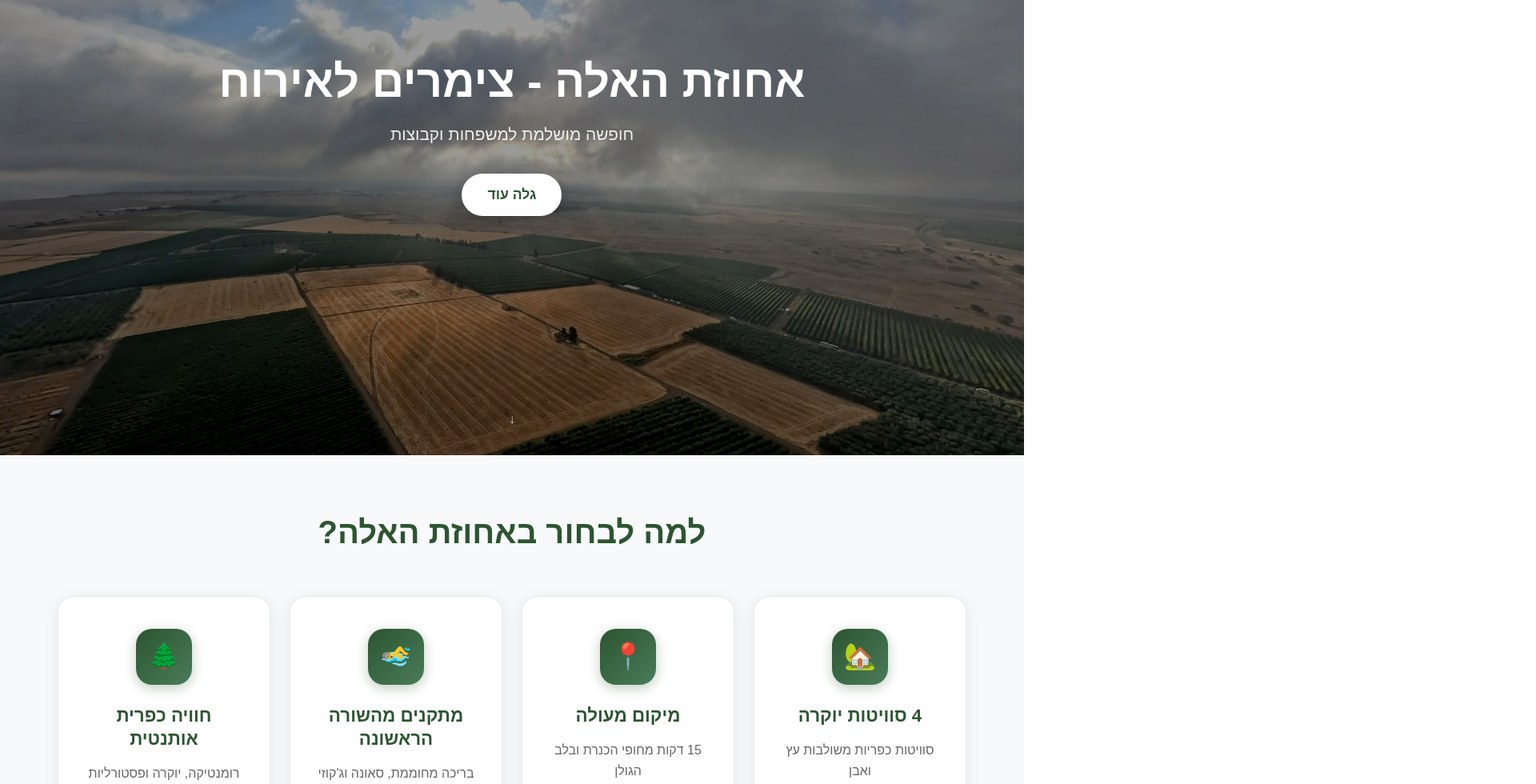
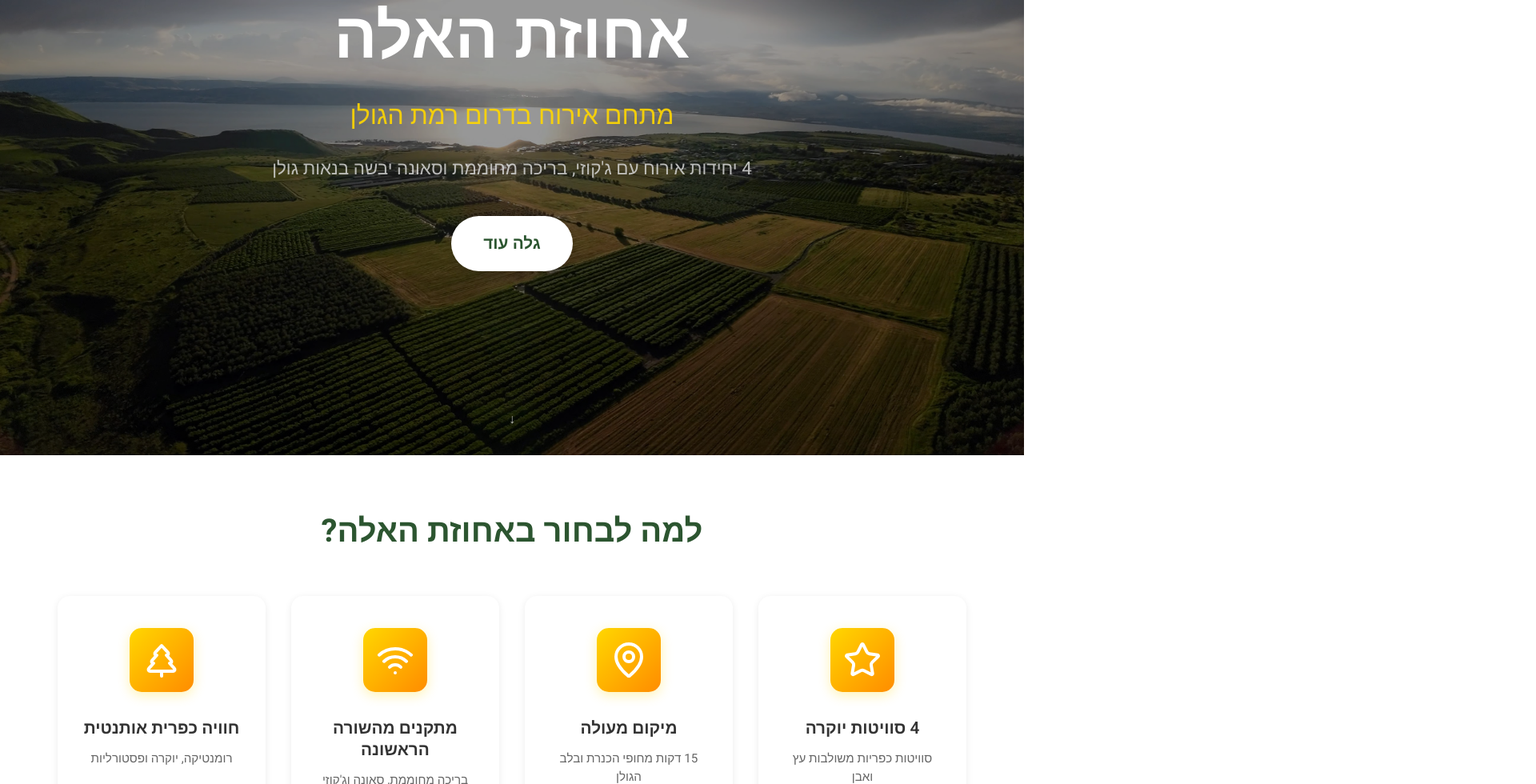
Before and after one commit to DanM1980/ahuzat-haela, a React (Create React App) app: page / in a window 1280 px wide. Shown: the part 231-1211 px from the top of the page at 80% size, 1920 px wide, since content can reach past the window. Built offline with nearby package versions, Linux system fonts and the light colour scheme.

Commit message:
Update Features component with lucide-react icons and improved styling

```diff
--- a/package.json
+++ b/package.json
@@ -12,6 +12,7 @@
     "@types/react": "^19.1.12",
     "@types/react-dom": "^19.1.9",
     "@types/styled-components": "^5.1.34",
+    "lucide-react": "^0.542.0",
     "react": "^19.1.1",
     "react-dom": "^19.1.1",
     "react-scripts": "5.0.1",
--- a/public/index.html
+++ b/public/index.html
@@ -15,6 +15,10 @@
       user's mobile device or desktop. See https://developers.google.com/web/fundamentals/web-app-manifest/
     -->
     <link rel="manifest" href="%PUBLIC_URL%/manifest.json" />
+    <link rel="preconnect" href="https://fonts.googleapis.com">
+    <link rel="preconnect" href="https://fonts.gstatic.com" crossorigin>
+    <link rel="preload" href="https://fonts.googleapis.com/css2?family=Heebo:wght@100..900&display=swap" as="style" onload="this.onload=null;this.rel='stylesheet'">
+    <noscript><link rel="stylesheet" href="https://fonts.googleapis.com/css2?family=Heebo:wght@100..900&display=swap"></noscript>
     <!--
       Notice the use of %PUBLIC_URL% in the tags above.
       It will be replaced with the URL of the `public` folder during the build.
--- a/src/App.tsx
+++ b/src/App.tsx
@@ -18,7 +18,6 @@ const GlobalStyle = createGlobalStyle`
   }
 
   body {
-    font-family: 'Arial', 'Helvetica', sans-serif;
     line-height: 1.6;
     color: #333;
     overflow-x: hidden;
--- a/src/components/Features/Features.tsx
+++ b/src/components/Features/Features.tsx
@@ -1,10 +1,11 @@
 import React from 'react';
 import styled from 'styled-components';
 import { useLanguage } from '../../context/LanguageContext';
+import { Star, MapPin, Wifi, TreePine } from 'lucide-react';
 
 const FeaturesSection = styled.section`
   padding: 4rem 0;
-  background: #f8f9fa;
+  background: white;
 `;
 
 const Container = styled.div`
@@ -18,6 +19,7 @@ const SectionTitle = styled.h2<{ isRTL: boolean }>`
   font-size: 2.5rem;
   color: #2c5530;
   margin-bottom: 3rem;
+  font-family: "Heebo", -apple-system, BlinkMacSystemFont, 'Segoe UI', 'Roboto', 'Oxygen', 'Ubuntu', 'Cantarell', 'Fira Sans', 'Droid Sans', 'Helvetica Neue', sans-serif !important;
 
   ${props => props.isRTL && `
     direction: rtl;
@@ -27,7 +29,7 @@ const SectionTitle = styled.h2<{ isRTL: boolean }>`
 const FeaturesContainer = styled.div`
   display: grid;
   grid-template-columns: repeat(4, 1fr);
-  gap: 1.5rem;
+  gap: 2rem;
 
   @media (max-width: 1200px) {
     grid-template-columns: repeat(2, 1fr);
@@ -36,23 +38,21 @@ const FeaturesContainer = styled.div`
 
   @media (max-width: 768px) {
     grid-template-columns: 1fr;
-    gap: 1.5rem;
+    gap: 2rem;
   }
 `;
 
 const FeatureCard = styled.div<{ isRTL: boolean }>`
   background: white;
   padding: 2.5rem 2rem;
-  border-radius: 20px;
-  box-shadow: 0 4px 20px rgba(0, 0, 0, 0.08);
+  border-radius: 15px;
   text-align: center;
   transition: all 0.3s ease;
-  border: 1px solid rgba(44, 85, 48, 0.1);
+  box-shadow: 0 2px 10px rgba(0, 0, 0, 0.08);
 
   &:hover {
-    transform: translateY(-8px);
-    box-shadow: 0 12px 30px rgba(44, 85, 48, 0.15);
-    border-color: rgba(44, 85, 48, 0.2);
+    transform: translateY(-5px);
+    box-shadow: 0 10px 25px rgba(0, 0, 0, 0.15);
   }
 
   ${props => props.isRTL && `
@@ -61,31 +61,37 @@ const FeatureCard = styled.div<{ isRTL: boolean }>`
 `;
 
 const FeatureIcon = styled.div`
-  width: 70px;
-  height: 70px;
-  background: linear-gradient(135deg, #2c5530, #4a7c59);
-  border-radius: 20px;
+  width: 80px;
+  height: 80px;
+  background: linear-gradient(135deg, #FFD700, #FF8C00);
+  border-radius: 15px;
   display: flex;
   align-items: center;
   justify-content: center;
-  margin: 0 auto 1.5rem;
-  font-size: 2rem;
+  margin: 0 auto 2rem;
   color: white;
-  box-shadow: 0 4px 15px rgba(44, 85, 48, 0.3);
+  box-shadow: 0 4px 15px rgba(255, 215, 0, 0.3);
+
+  svg {
+    width: 3rem;
+    height: 3rem;
+  }
 `;
 
 const FeatureTitle = styled.h3`
-  font-size: 1.4rem;
-  color: #2c5530;
-  margin-bottom: 1rem;
+  font-size: 1.3rem;
+  color: #333;
+  margin-bottom: 0.8rem;
   font-weight: 600;
   line-height: 1.3;
+  font-family: "Heebo", -apple-system, BlinkMacSystemFont, 'Segoe UI', 'Roboto', 'Oxygen', 'Ubuntu', 'Cantarell', 'Fira Sans', 'Droid Sans', 'Helvetica Neue', sans-serif !important;
 `;
 
 const FeatureDescription = styled.p`
   color: #666;
-  font-size: 1rem;
-  line-height: 1.6;
+  font-size: 0.95rem;
+  line-height: 1.5;
+  font-family: "Heebo", -apple-system, BlinkMacSystemFont, 'Segoe UI', 'Roboto', 'Oxygen', 'Ubuntu', 'Cantarell', 'Fira Sans', 'Droid Sans', 'Helvetica Neue', sans-serif !important;
 `;
 
 const Features: React.FC = () => {
@@ -94,22 +100,22 @@ const Features: React.FC = () => {
 
   const featureCards = [
     {
-      icon: '🌲',
+      icon: <TreePine />,
       title: language === 'he' ? 'חוויה כפרית אותנטית' : 'Authentic Rural Experience',
       description: language === 'he' ? 'רומנטיקה, יוקרה ופסטורליות' : 'Romance, luxury and pastoralism'
     },
     {
-      icon: '🏊‍♂️',
+      icon: <Wifi />,
       title: language === 'he' ? 'מתקנים מהשורה הראשונה' : 'First-class Facilities',
       description: language === 'he' ? 'בריכה מחוממת, סאונה וג\'קוזי בכל חדר' : 'Heated pool, sauna and jacuzzi in every room'
     },
     {
-      icon: '📍',
+      icon: <MapPin />,
       title: language === 'he' ? 'מיקום מעולה' : 'Excellent Location',
       description: language === 'he' ? '15 דקות מחופי הכנרת ובלב הגולן' : '15 minutes from the Sea of Galilee beaches and in the heart of the Golan'
     },
     {
-      icon: '🏡',
+      icon: <Star />,
       title: language === 'he' ? '4 סוויטות יוקרה' : '4 Luxury Suites',
       description: language === 'he' ? 'סוויטות כפריות משולבות עץ ואבן' : 'Rural suites combining wood and stone'
     }
--- a/src/components/Gallery/Gallery.tsx
+++ b/src/components/Gallery/Gallery.tsx
@@ -38,7 +38,7 @@ const SectionSubtitle = styled.p<{ isRTL: boolean }>`
 const GalleryContainer = styled.div`
   position: relative;
   margin-bottom: 3rem;
-  overflow: visible;
+  overflow: hidden;
   padding: 0 4rem;
 `;
 
--- a/src/components/Hero/Hero.tsx
+++ b/src/components/Hero/Hero.tsx
@@ -20,7 +20,7 @@ const HeroBackgroundContainer = styled.div`
   z-index: 1;
 `;
 
-const HeroBackground = styled.div<{ imageUrl: string; isActive: boolean }>`
+const HeroBackground = styled.div<{ imageUrl: string; scrollY: number }>`
   position: absolute;
   top: 0;
   left: 0;
@@ -31,8 +31,9 @@ const HeroBackground = styled.div<{ imageUrl: string; isActive: boolean }>`
   background-position: center;
   background-repeat: no-repeat;
   filter: brightness(0.6);
-  opacity: ${props => props.isActive ? 1 : 0};
-  transition: opacity 2s ease-in-out;
+  transform: translateY(${props => props.scrollY * 0.5}px);
+  will-change: transform;
+  z-index: 1;
 `;
 
 const HeroContent = styled.div<{ isRTL: boolean }>`
@@ -48,27 +49,53 @@ const HeroContent = styled.div<{ isRTL: boolean }>`
 `;
 
 const HeroTitle = styled.h1`
-  font-size: 3.5rem;
-  font-weight: bold;
-  margin-bottom: 1rem;
+  font-size: 5rem;
+  font-weight: 700;
+  margin-bottom: 1.5rem;
   line-height: 1.2;
+  font-family: "Heebo", -apple-system, BlinkMacSystemFont, 'Segoe UI', 'Roboto', 'Oxygen', 'Ubuntu', 'Cantarell', 'Fira Sans', 'Droid Sans', 'Helvetica Neue', sans-serif !important;
 
   @media (max-width: 768px) {
-    font-size: 2.5rem;
+    font-size: 3.5rem;
   }
 
   @media (max-width: 480px) {
-    font-size: 2rem;
+    font-size: 2.8rem;
   }
 `;
 
 const HeroSubtitle = styled.p`
-  font-size: 1.3rem;
-  margin-bottom: 2rem;
+  font-size: 2rem;
+  font-weight: 500;
+  margin-bottom: 1.5rem;
   opacity: 0.9;
   line-height: 1.6;
+  color: #FFD700;
+  font-family: "Heebo", -apple-system, BlinkMacSystemFont, 'Segoe UI', 'Roboto', 'Oxygen', 'Ubuntu', 'Cantarell', 'Fira Sans', 'Droid Sans', 'Helvetica Neue', sans-serif !important;
 
   @media (max-width: 768px) {
+    font-size: 1.6rem;
+  }
+
+  @media (max-width: 480px) {
+    font-size: 1.4rem;
+  }
+`;
+
+const HeroDescription = styled.p`
+  font-size: 1.4rem;
+  font-weight: 400;
+  margin-bottom: 2.5rem;
+  opacity: 0.8;
+  line-height: 1.6;
+  color: #E0E0E0;
+  font-family: "Heebo", -apple-system, BlinkMacSystemFont, 'Segoe UI', 'Roboto', 'Oxygen', 'Ubuntu', 'Cantarell', 'Fira Sans', 'Droid Sans', 'Helvetica Neue', sans-serif !important;
+
+  @media (max-width: 768px) {
+    font-size: 1.2rem;
+  }
+
+  @media (max-width: 480px) {
     font-size: 1.1rem;
   }
 `;
@@ -77,13 +104,14 @@ const CTAButton = styled.button`
   background: white;
   color: #2c5530;
   border: none;
-  padding: 1rem 2rem;
-  font-size: 1.1rem;
+  padding: 1.2rem 2.5rem;
+  font-size: 1.3rem;
   font-weight: 600;
   border-radius: 50px;
   cursor: pointer;
   transition: all 0.3s ease;
   box-shadow: 0 4px 15px rgba(0, 0, 0, 0.2);
+  font-family: "Heebo", -apple-system, BlinkMacSystemFont, 'Segoe UI', 'Roboto', 'Oxygen', 'Ubuntu', 'Cantarell', 'Fira Sans', 'Droid Sans', 'Helvetica Neue', sans-serif !important;
 
   &:hover {
     transform: translateY(-2px);
@@ -92,6 +120,11 @@ const CTAButton = styled.button`
 
   &:active {
     transform: translateY(0);
+  }
+
+  @media (max-width: 768px) {
+    font-size: 1.2rem;
+    padding: 1rem 2rem;
   }
 `;
 
@@ -130,27 +163,42 @@ const Hero: React.FC = () => {
     '/hero/GX010233_stabilized.mp4_snapshot_00.44.705~2.jpg'
   ];
 
-  const [currentImageIndex, setCurrentImageIndex] = useState(0);
-  const [isTransitioning, setIsTransitioning] = useState(false);
+  // Select next image based on cookie
+  const [selectedImage] = useState(() => {
+    // Get last image index from cookie
+    const getCookie = (name: string) => {
+      const value = `; ${document.cookie}`;
+      const parts = value.split(`; ${name}=`);
+      if (parts.length === 2) return parts.pop()?.split(';').shift();
+      return null;
+    };
 
-  // Change image every 5 seconds
+    const lastImageIndex = getCookie('lastHeroImage');
+    let nextIndex = 0;
+
+    if (lastImageIndex !== null && lastImageIndex !== undefined) {
+      nextIndex = (parseInt(lastImageIndex) + 1) % backgroundImages.length;
+    }
+
+    // Save new index to cookie
+    document.cookie = `lastHeroImage=${nextIndex}; path=/; max-age=${60 * 60 * 24 * 365}`; // 1 year
+
+    return backgroundImages[nextIndex];
+  });
+
+  // Parallax scroll effect
+  const [scrollY, setScrollY] = useState(0);
+
   useEffect(() => {
-    const interval = setInterval(() => {
-      setIsTransitioning(true);
+    const handleScroll = () => {
+      setScrollY(window.scrollY);
+    };
 
-      // Change the image immediately when transition starts
-      setCurrentImageIndex((prevIndex) =>
-        (prevIndex + 1) % backgroundImages.length
-      );
+    window.addEventListener('scroll', handleScroll);
+    return () => window.removeEventListener('scroll', handleScroll);
+  }, []);
 
-      // Reset transition state after animation completes
-      setTimeout(() => {
-        setIsTransitioning(false);
-      }, 2000); // Match transition duration
-    }, 5000);
 
-    return () => clearInterval(interval);
-  }, [backgroundImages.length]);
 
   const scrollToNext = () => {
     const aboutSection = document.getElementById('about');
@@ -159,25 +207,15 @@ const Hero: React.FC = () => {
     }
   };
 
-  const nextImageIndex = (currentImageIndex + 1) % backgroundImages.length;
-
   return (
     <HeroSection id="hero">
       <HeroBackgroundContainer>
-        <HeroBackground
-          key={`current-${currentImageIndex}`}
-          imageUrl={backgroundImages[currentImageIndex]}
-          isActive={!isTransitioning}
-        />
-        <HeroBackground
-          key={`next-${nextImageIndex}`}
-          imageUrl={backgroundImages[nextImageIndex]}
-          isActive={isTransitioning}
-        />
+        <HeroBackground imageUrl={selectedImage} scrollY={scrollY} />
       </HeroBackgroundContainer>
       <HeroContent isRTL={isRTL}>
         <HeroTitle>{t('hero.title')}</HeroTitle>
         <HeroSubtitle>{t('hero.subtitle')}</HeroSubtitle>
+        <HeroDescription>{t('hero.description')}</HeroDescription>
         <CTAButton onClick={scrollToNext}>
           {t('hero.cta')}
         </CTAButton>
--- a/src/context/LanguageContext.tsx
+++ b/src/context/LanguageContext.tsx
@@ -20,8 +20,9 @@ const translations = {
     'nav.contact': 'צור קשר',
 
     // Hero section
-    'hero.title': 'אחוזת האלה - צימרים לאירוח',
-    'hero.subtitle': 'חופשה מושלמת למשפחות וקבוצות',
+    'hero.title': 'אחוזת האלה',
+    'hero.subtitle': 'מתחם אירוח בדרום רמת הגולן',
+    'hero.description': '4 יחידות אירוח עם ג\'קוזי, בריכה מחוממת וסאונה יבשה בנאות גולן',
     'hero.cta': 'גלה עוד',
 
     // About section
@@ -61,8 +62,9 @@ const translations = {
     'nav.contact': 'Contact',
 
     // Hero section
-    'hero.title': 'Ahuzat HaEla - Cottages for Accommodation',
-    'hero.subtitle': 'Perfect vacation for families and groups',
+    'hero.title': 'Ahuzat HaEla',
+    'hero.subtitle': 'Accommodation Complex in Southern Golan Heights',
+    'hero.description': '4 accommodation units with jacuzzi, heated pool and dry sauna in Neot Golan',
     'hero.cta': 'Learn More',
 
     // About section
--- a/src/index.css
+++ b/src/index.css
@@ -1,10 +1,23 @@
+/* Google Fonts are loaded via HTML link tags */
+
+/* Global font settings - Heebo */
+* {
+  font-family: "Heebo", -apple-system, BlinkMacSystemFont, 'Segoe UI', 'Roboto', 'Oxygen', 'Ubuntu', 'Cantarell', 'Fira Sans', 'Droid Sans', 'Helvetica Neue', sans-serif !important;
+}
+
 body {
   margin: 0;
-  font-family: -apple-system, BlinkMacSystemFont, 'Segoe UI', 'Roboto', 'Oxygen',
-    'Ubuntu', 'Cantarell', 'Fira Sans', 'Droid Sans', 'Helvetica Neue',
-    sans-serif;
   -webkit-font-smoothing: antialiased;
   -moz-osx-font-smoothing: grayscale;
+}
+
+/* Typography hierarchy */
+h1, h2, h3, h4, h5, h6 {
+  font-weight: 700;
+}
+
+p, span, div, a, button, input, textarea, select {
+  font-family: inherit !important;
 }
 
 code {
```
Also changed, not shown: src/components/Header/Header.tsx (+6 -3 lines), 1 other file (tests, documents, lock files or other folders).
